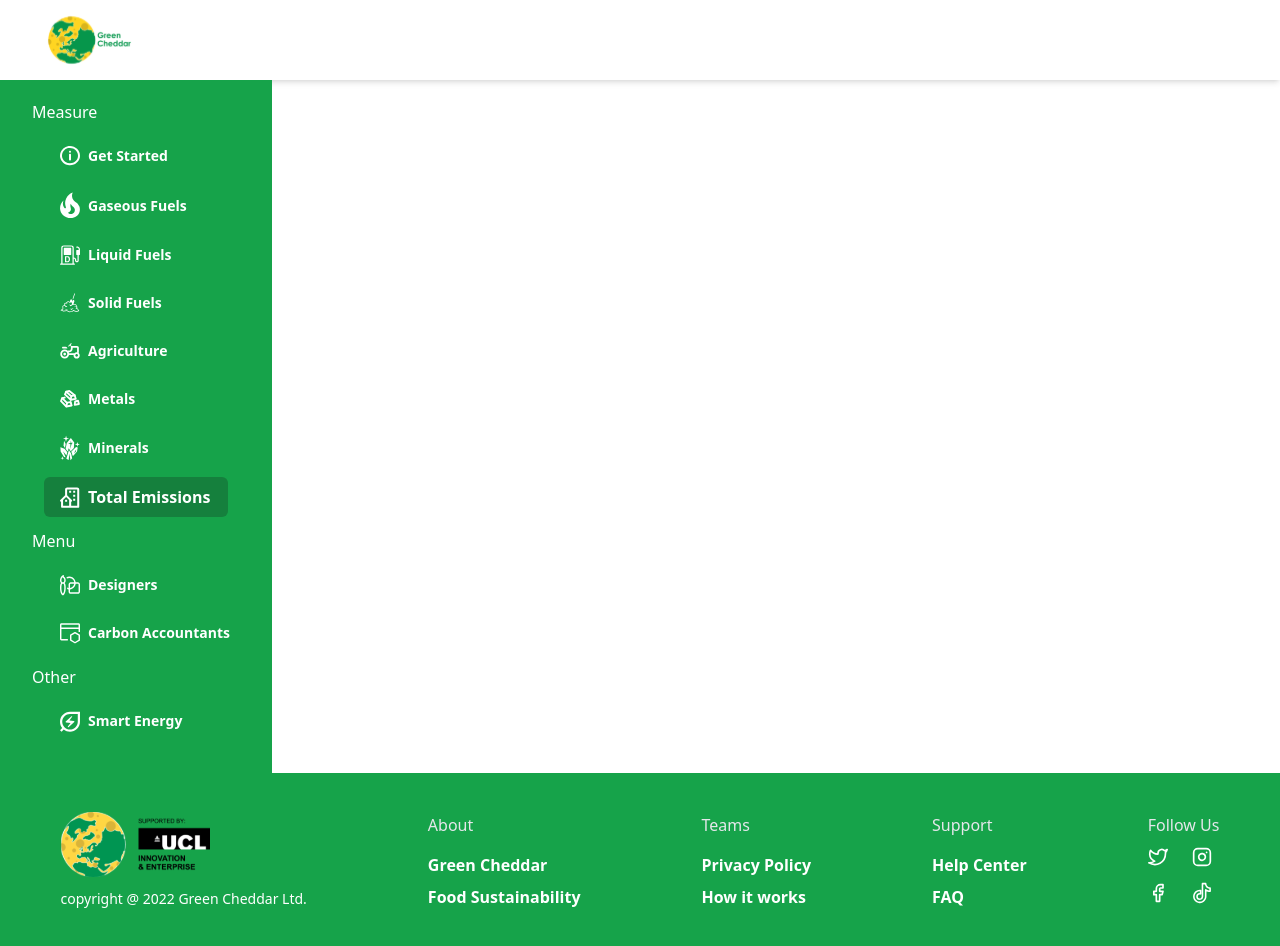
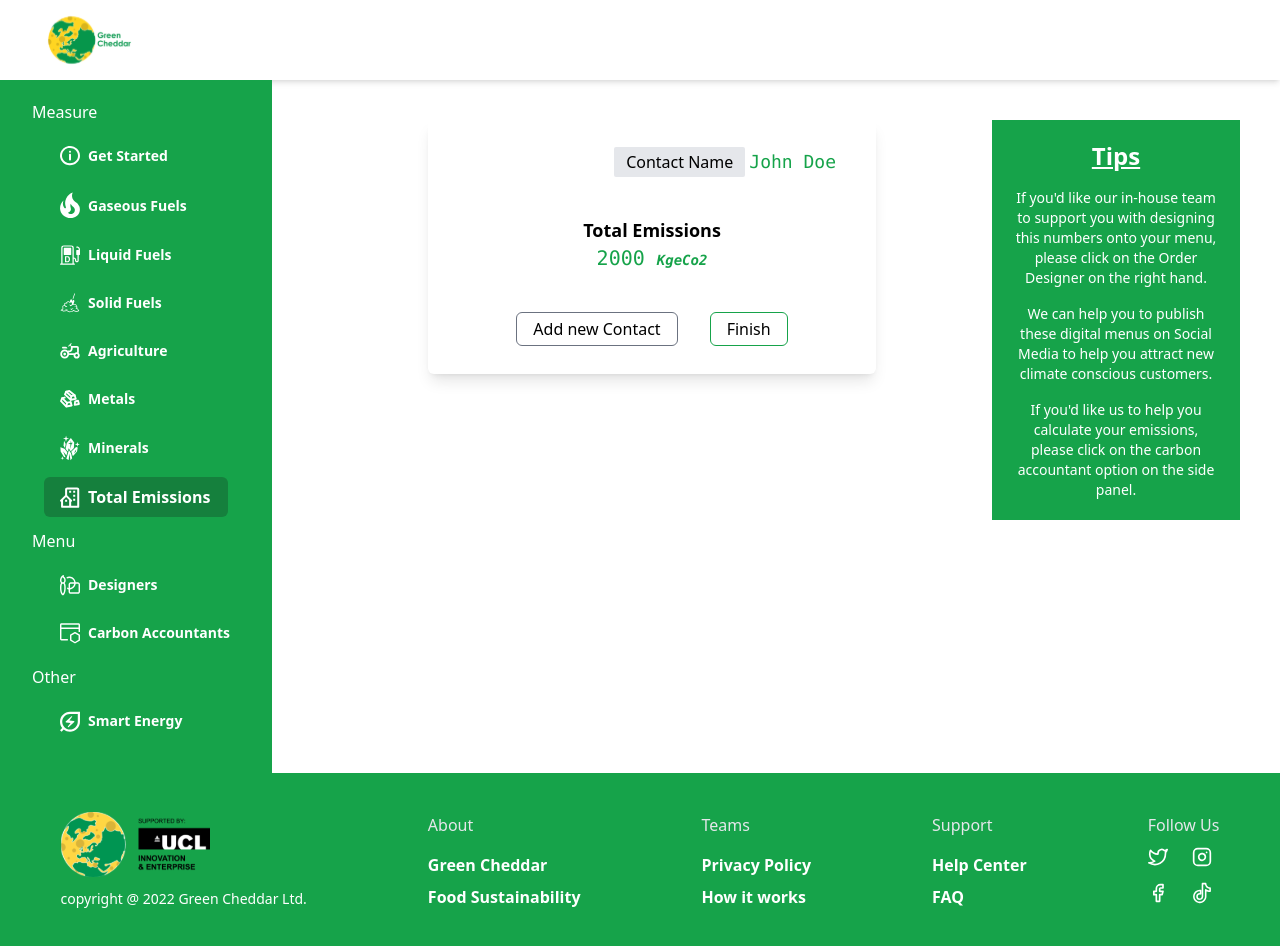
Before and after one commit to EyobAshenaki/carbon-calculator, a Nuxt app: page / in a window 1280 px wide. Both pictures are taken after a click on the item "Total Emissions". Shown: the top 946 px of the page. Built offline with nearby package versions, Linux system fonts and the light colour scheme.

Commit message:
feat(totalEmission): add total emission section UI

```diff
--- /dev/null
+++ b/components/measureSection/TotalEmissions.vue
@@ -0,0 +1,79 @@
+<template>
+  <section
+    class="flex flex-col md:flex-row justify-between items-center md:items-start gap-10 md:gap-0"
+  >
+    <div
+      class="md:w-2/4 max-w-md h-fit rounded-md shadow-lg px-10 py-7 mt-3 mx-5 md:mt-0 md:mx-auto"
+    >
+      <header class="flex justify-end">
+        <p>
+          <span class="font-medium bg-gray-200 rounded-sm mr-1 py-1 px-3"
+            >Contact Name</span
+          >
+
+          <span class="font-mono text-lg text-green-600">John Doe</span>
+        </p>
+      </header>
+      <div class="flex flex-col items-center py-10">
+        <header class="font-semibold text-lg">Total Emissions</header>
+        <p class="font-mono text-xl text-green-600">
+          2000 <span class="font-semibold italic text-sm">KgeCo2</span>
+        </p>
+      </div>
+      <div class="action-section">
+        <button>Add new Contact</button>
+        <button>Finish</button>
+      </div>
+    </div>
+    <div class="tips">
+      <header>Tips</header>
+      <p>
+        If you'd like our in-house team to support you with designing this
+        numbers onto your menu, please click on the Order Designer on the right
+        hand.
+      </p>
+      <p>
+        We can help you to publish these digital menus on Social Media to help
+        you attract new climate conscious customers.
+      </p>
+      <p>
+        If you'd like us to help you calculate your emissions, please click on
+        the carbon accountant option on the side panel.
+      </p>
+    </div>
+  </section>
+</template>
+
+<script>
+export default {}
+</script>
+
+<style scoped>
+.tips {
+  @apply md:min-w-[15.5rem] md:w-1/4 h-fit flex flex-col items-center gap-4 text-white bg-green-600 p-5 mb-5;
+}
+
+.tips header {
+  @apply text-2xl font-bold underline;
+}
+
+.tips p {
+  @apply text-sm text-center;
+}
+
+.action-section {
+  @apply flex flex-col md:flex-row justify-center items-center gap-2 md:gap-8;
+}
+
+.action-section button {
+  @apply w-full md:w-fit font-medium bg-white border rounded-md hover:text-white  py-1 px-4;
+}
+
+.action-section button:first-child {
+  @apply border-gray-500 hover:bg-gray-500;
+}
+
+.action-section button:last-child {
+  @apply border-green-600 hover:bg-green-600;
+}
+</style>
--- a/pages/index.vue
+++ b/pages/index.vue
@@ -7,6 +7,7 @@
     <agriculture v-if="selectedMenuItem === 'agriculture'" />
     <metals v-if="selectedMenuItem === 'metals'" />
     <minerals v-if="selectedMenuItem === 'minerals'" />
+    <total-emissions v-if="selectedMenuItem === 'totalEmissions'" />
   </section>
 </template>
 
@@ -18,6 +19,7 @@ import SolidFuels from '~/components/measureSection/SolidFuels.vue'
 import Agriculture from '~/components/measureSection/Agriculture.vue'
 import Metals from '~/components/measureSection/Metals.vue'
 import Minerals from '~/components/measureSection/Minerals.vue'
+import TotalEmissions from '~/components/measureSection/TotalEmissions.vue'
 
 export default {
   name: 'IndexPage',
@@ -29,6 +31,7 @@ export default {
     Agriculture,
     Metals,
     Minerals,
+    TotalEmissions,
   },
   computed: {
     selectedMenuItem() {
```
